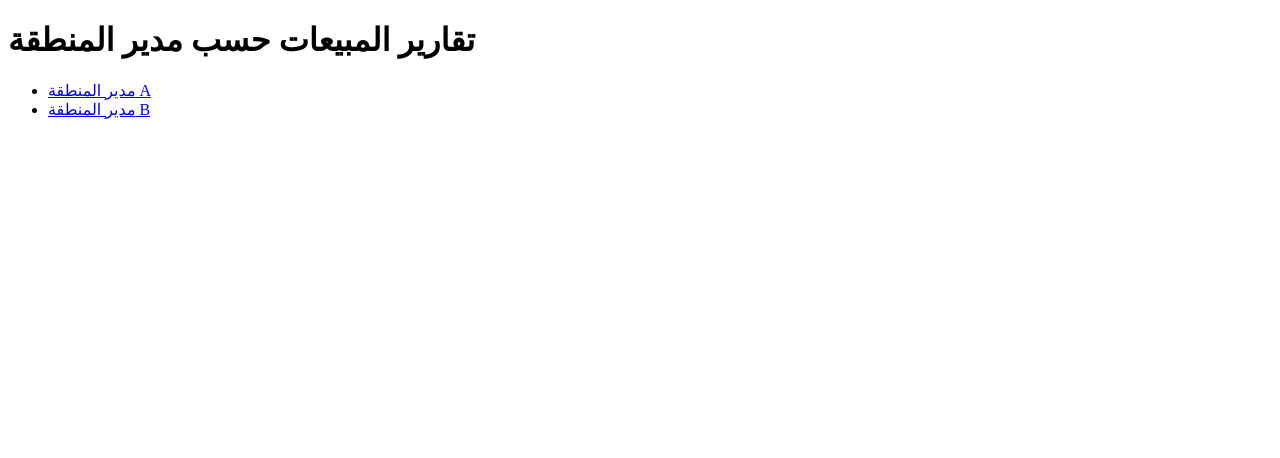
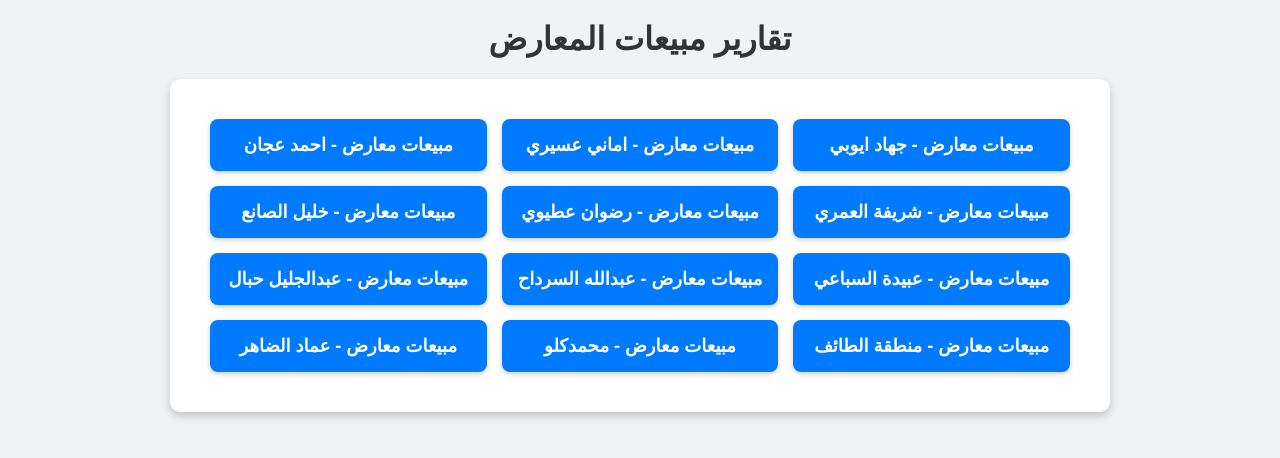
Before and after one commit to ALAAWF2/salesreportitem, a plain HTML site: page index.html in a window 1280 px wide. Drawn offline with Linux system fonts and the light colour scheme.

Commit message:
Update index.html

```diff
--- a/index.html
+++ b/index.html
@@ -3,13 +3,72 @@
 <head>
     <meta charset="UTF-8">
     <meta name="viewport" content="width=device-width, initial-scale=1.0">
-    <title>تقارير المبيعات</title>
+    <title>تقارير مبيعات المعارض</title>
+    <style>
+        body {
+            font-family: Arial, sans-serif;
+            background-color: #f0f2f5;
+            text-align: center;
+            margin: 0;
+            padding: 0;
+        }
+        h1 {
+            color: #333;
+            margin-top: 20px;
+        }
+        .container {
+            max-width: 900px;
+            margin: auto;
+            padding: 20px;
+            background: white;
+            border-radius: 10px;
+            box-shadow: 0 4px 8px rgba(0, 0, 0, 0.2);
+        }
+        .grid {
+            display: grid;
+            grid-template-columns: repeat(auto-fit, minmax(250px, 1fr));
+            gap: 15px;
+            padding: 20px;
+        }
+        .card {
+            background: #007bff;
+            color: white;
+            padding: 15px;
+            border-radius: 8px;
+            text-decoration: none;
+            font-size: 18px;
+            font-weight: bold;
+            display: flex;
+            align-items: center;
+            justify-content: center;
+            transition: 0.3s;
+            box-shadow: 0 2px 5px rgba(0, 0, 0, 0.2);
+        }
+        .card:hover {
+            background: #0056b3;
+            transform: scale(1.05);
+        }
+    </style>
 </head>
 <body>
-    <h1>تقارير المبيعات حسب مدير المنطقة</h1>
-    <ul>
-        <li><a href="Sales_Reports/Manager_A/">مدير المنطقة A</a></li>
-        <li><a href="Sales_Reports/Manager_B/">مدير المنطقة B</a></li>
-    </ul>
+
+    <h1>تقارير مبيعات المعارض</h1>
+    <div class="container">
+        <div class="grid">
+            <a href="Sales_Reports/مبيعات معارض - احمد عجان/" class="card">مبيعات معارض - احمد عجان</a>
+            <a href="Sales_Reports/مبيعات معارض - اماني عسيري/" class="card">مبيعات معارض - اماني عسيري</a>
+            <a href="Sales_Reports/مبيعات معارض - جهاد ايوبي/" class="card">مبيعات معارض - جهاد ايوبي</a>
+            <a href="Sales_Reports/مبيعات معارض - خليل الصانع/" class="card">مبيعات معارض - خليل الصانع</a>
+            <a href="Sales_Reports/مبيعات معارض - رضوان عطيوي/" class="card">مبيعات معارض - رضوان عطيوي</a>
+            <a href="Sales_Reports/مبيعات معارض - شريفة العمري/" class="card">مبيعات معارض - شريفة العمري</a>
+            <a href="Sales_Reports/مبيعات معارض - عبدالجليل حبال/" class="card">مبيعات معارض - عبدالجليل حبال</a>
+            <a href="Sales_Reports/مبيعات معارض - عبدالله السرداح/" class="card">مبيعات معارض - عبدالله السرداح</a>
+            <a href="Sales_Reports/مبيعات معارض - عبيدة السباعي/" class="card">مبيعات معارض - عبيدة السباعي</a>
+            <a href="Sales_Reports/مبيعات معارض - عماد الضاهر/" class="card">مبيعات معارض - عماد الضاهر</a>
+            <a href="Sales_Reports/مبيعات معارض - محمدكلو/" class="card">مبيعات معارض - محمدكلو</a>
+            <a href="Sales_Reports/مبيعات معارض - منطقة الطائف/" class="card">مبيعات معارض - منطقة الطائف</a>
+        </div>
+    </div>
+
 </body>
 </html>
```
